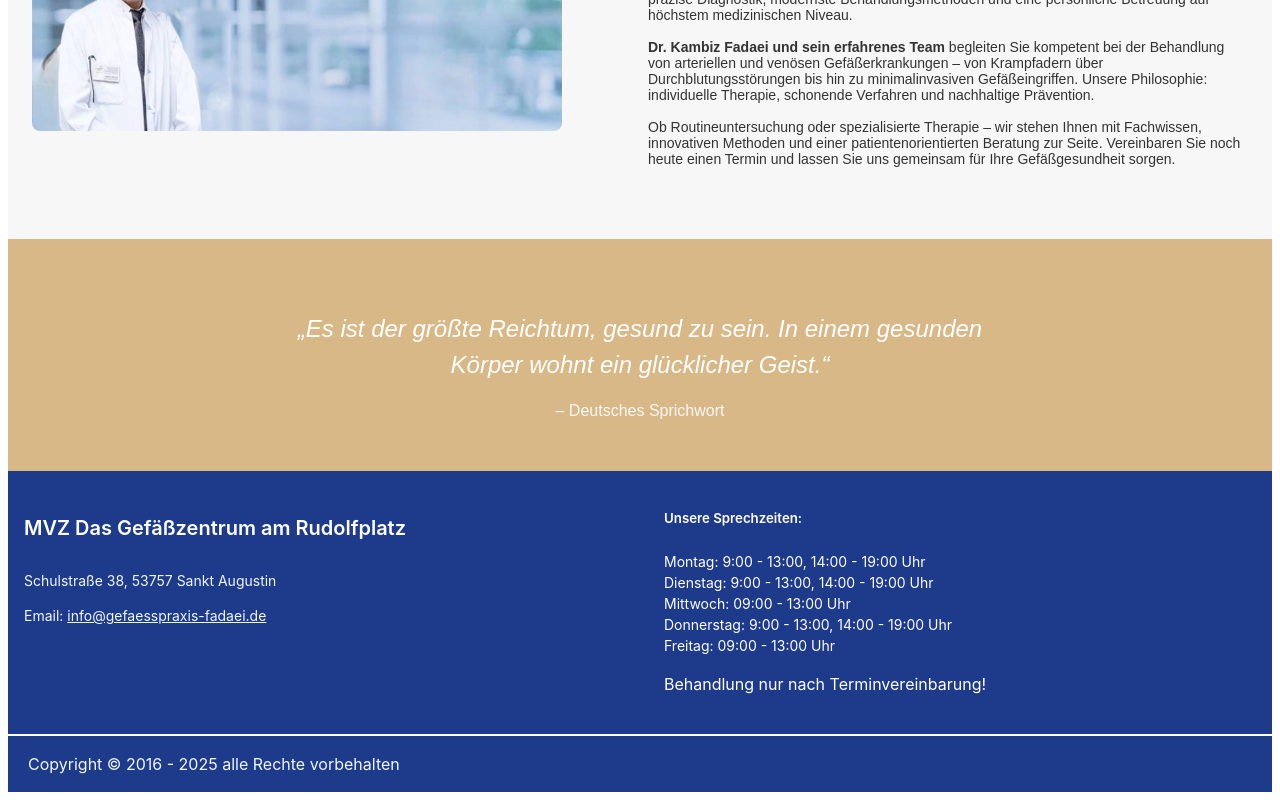
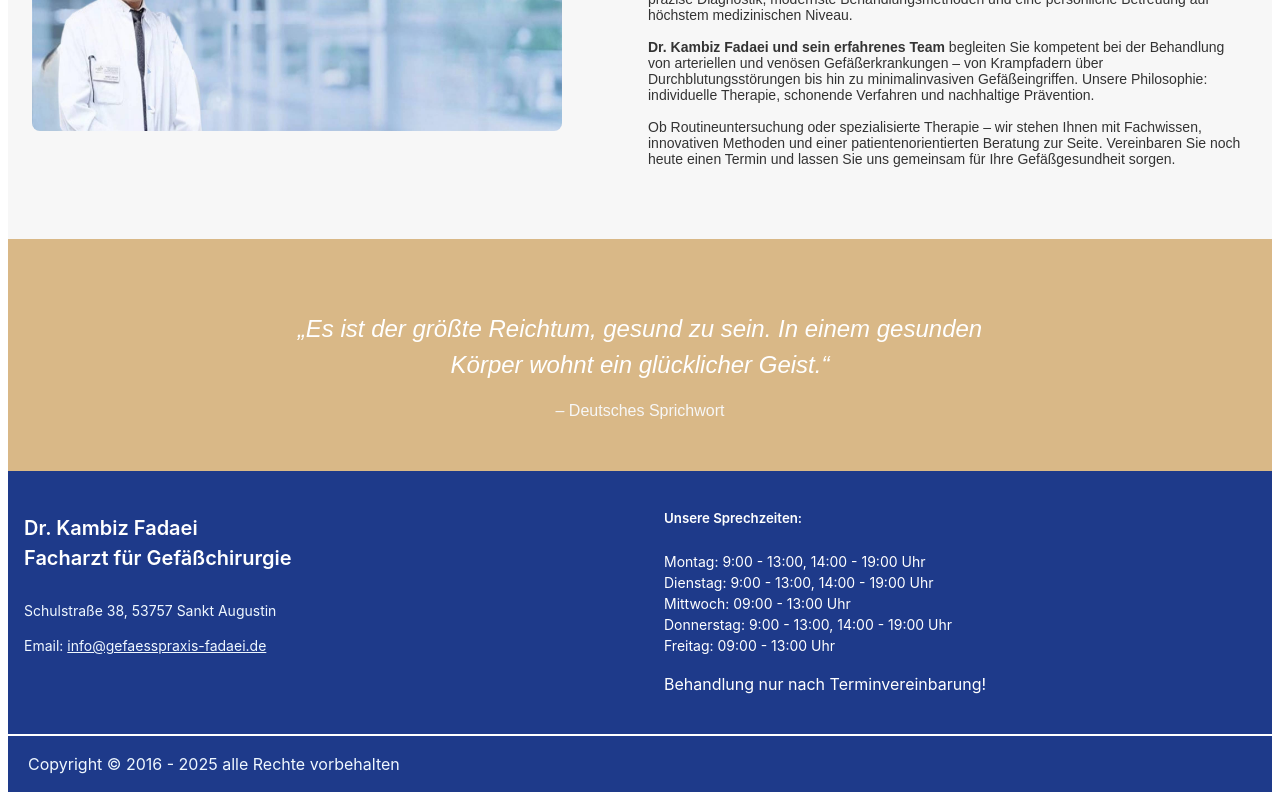
Before and after one commit to Ladan-Mirzaei/gefaesspraxis-fadaei, a React (Vite) app in the folder client/: page / in a window 1280 px wide. Shown: the part 613-1413 px from the top of the page. Built offline with nearby package versions, Linux system fonts and the light colour scheme.

Commit message:
heroku deploy

```diff
--- a/client/src/components/Footer.jsx
+++ b/client/src/components/Footer.jsx
@@ -12,7 +12,7 @@ export default function Footer() {
           <div className="footer-first-row">
             {/* Left Section */}
             <div className="footer-left">
-              <h4>MVZ Das Gefäßzentrum am Rudolfplatz</h4>
+              <h4>Dr. Kambiz Fadaei <br/>Facharzt für Gefäßchirurgie</h4>
               <p>Schulstraße 38, 53757 Sankt Augustin</p>
               {/* <p>Fon: +49 (0)221 / 924 75 - 0</p> */}
               <p>Email: <a href="mailto:info@gefaesspraxis-fadaei.de">info@gefaesspraxis-fadaei.de</a></p>
```
